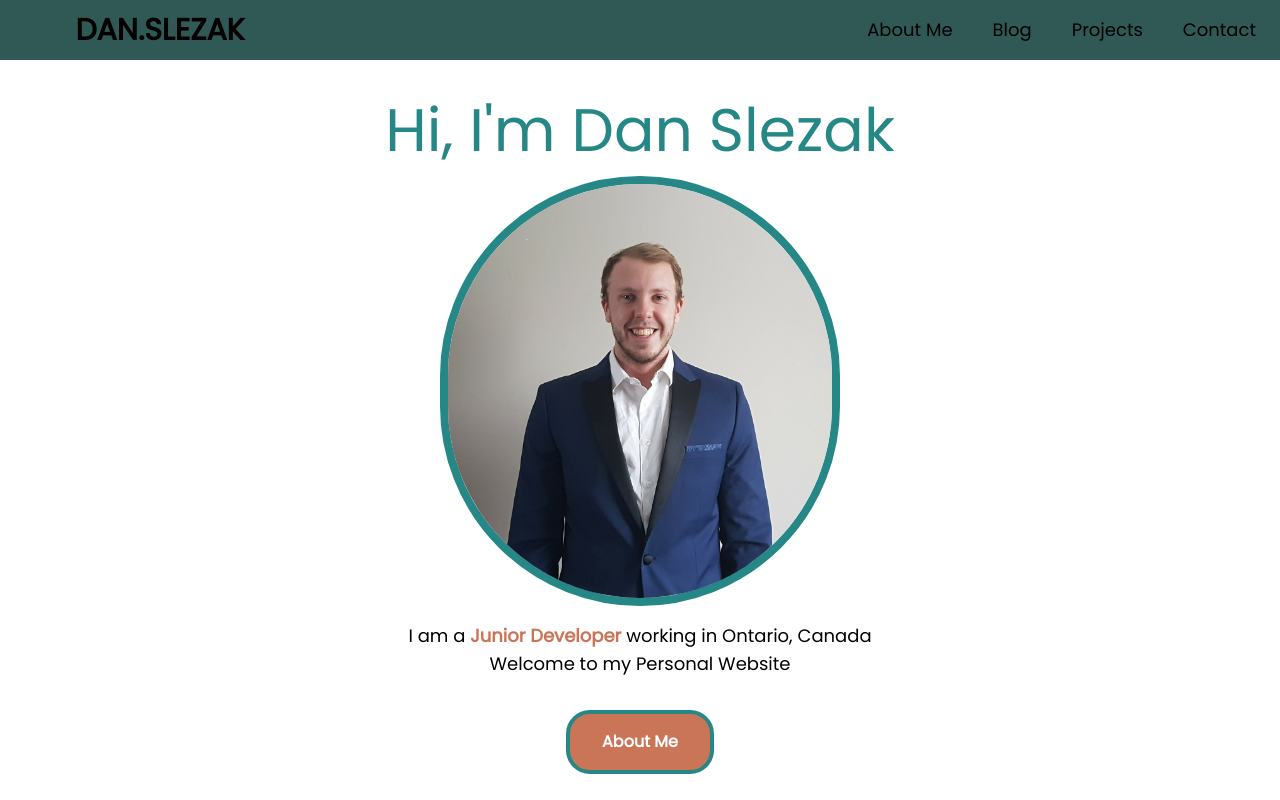
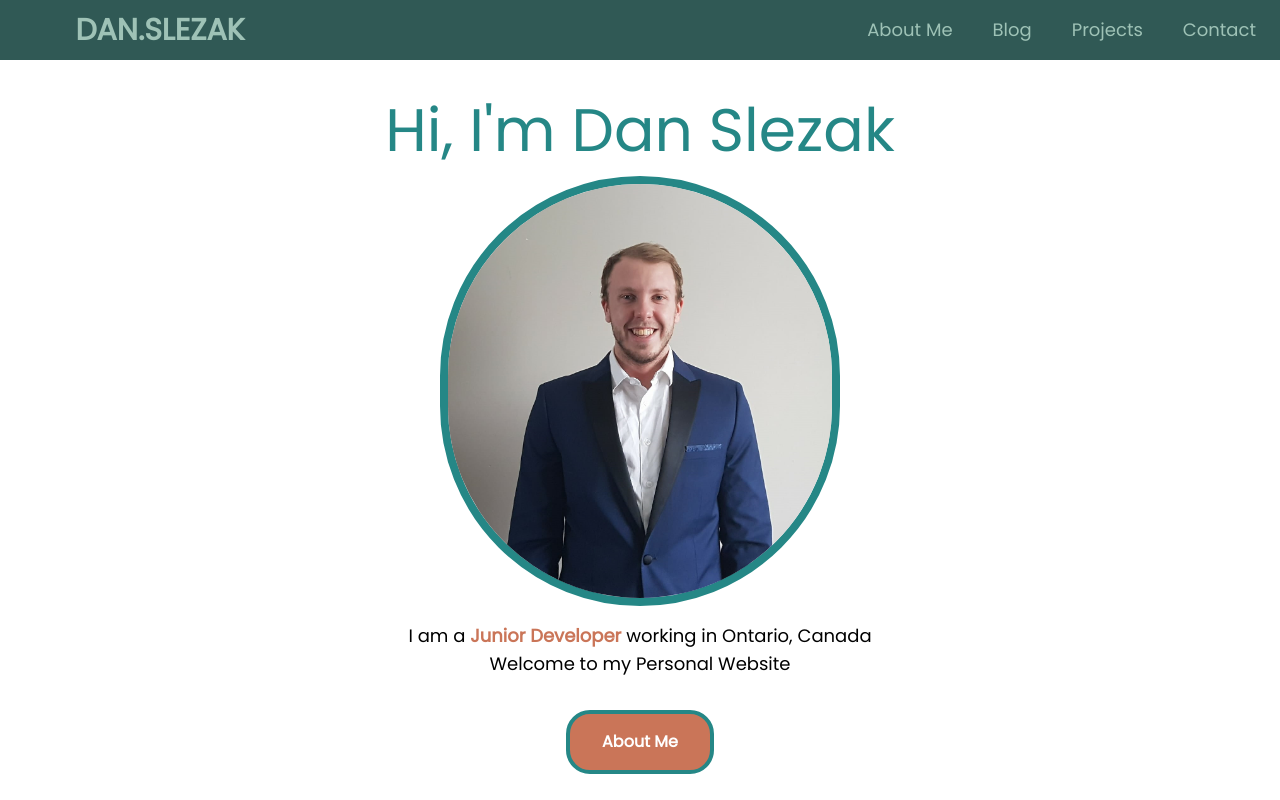
Before and after one commit to d-slezak/DanielSlezak, a Next.js app in the folder blog/: page / in a window 1280 px wide. Shown: the top 800 px of the page. Built offline with nearby package versions, Linux system fonts and the light colour scheme.

Commit message:
make nav colors more visible

```diff
--- a/blog/src/components/nav/Nav.js
+++ b/blog/src/components/nav/Nav.js
@@ -24,9 +24,9 @@ let navItems = [{
 export default function Nav() {
     return (
         <header className="bg-primary">
-            <div className="xl:container xl:mx-auto flex flex-col items-center sm:flex-row sm:justify-between text-center py-3">
+            <div className="xl:container xl:mx-auto flex flex-col items-center sm:flex-row sm:justify-between text-center py-3 text-primary-accent">
                 <div className="shrink w-80 sm:order-1">
-                    <Link href={"/"} className="font-bold uppercase text-3xl hover:text-primary-accent ">
+                    <Link href={"/"} className="font-bold uppercase text-3xl hover:text-secondary-accent ">
                         Dan.Slezak
                     </Link>
                 </div>
```
